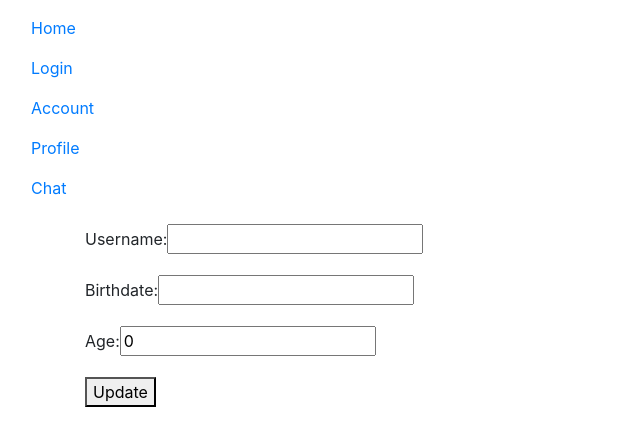
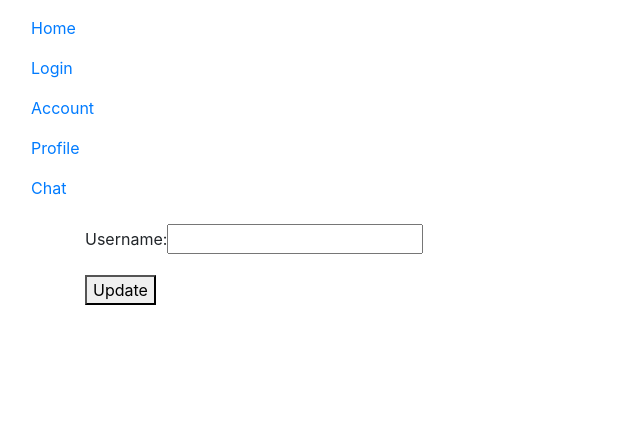
Before and after one commit to Bobob3/Assignment2, an Angular app: page /account in a window 1280 px wide. Shown: the top 446 px of the page, without its empty margins (0-640 px from the left). Built offline with nearby package versions, Linux system fonts and the light colour scheme.

Commit message:
Assignment added chat service

```diff
--- a/src/app/account/account.component.html
+++ b/src/app/account/account.component.html
@@ -12,14 +12,6 @@
             <label for="username">Username: </label>
             <input type="text" [(ngModel)]="username" name="username" value="{{username}}">
         </div>
-        <div class="form-group">
-            <label for="birthdate">Birthdate: </label>
-            <input type="text" [(ngModel)]="birthdate" name="birthdate" value="{{birthdate}}">
-        </div>
-        <div class="form-group">
-            <label for="age">Age: </label>
-            <input type="number" [(ngModel)]="age" name="age" value="{{age}}">
-        </div>
         <button (click)="updateprofile()" type="submit">Update</button>
     </form>
 
--- a/src/app/account/account.component.ts
+++ b/src/app/account/account.component.ts
@@ -10,8 +10,6 @@ import { User } from '../user';
 export class AccountComponent implements OnInit {
   currentUser:User;
   username:string = "";
-  age:number = 0;
-  birthdate:string = "";
   email:string = "";
   constructor(private router: Router) { }
 
@@ -20,14 +18,12 @@ export class AccountComponent implements OnInit {
     if(this.currentUser != null){
       console.log(this.currentUser);
       this.username = this.currentUser.username;
-      this.age = this.currentUser.age;
-      this.birthdate = this.currentUser.birthdate;
     }
 
 
   }
   updateprofile(){
-    this.currentUser = new User(this.username, this.birthdate, this.age);
+    this.currentUser = new User(this.username);
     sessionStorage.setItem('currentUser',JSON.stringify(this.currentUser));
     this.router.navigate(['/profile']);
   }
--- a/src/app/chat/chat.component.ts
+++ b/src/app/chat/chat.component.ts
@@ -39,7 +39,7 @@ export class ChatComponent implements OnInit {
       this.router.navigate(['/login']);
     }
   }
-  public chat(){
+  public chat(messageContent){
     if(this.messageContent){
       this.socketService.send(this.newuser.username, this.messageContent);
       this.messageContent=null;
--- a/src/app/login/login.component.ts
+++ b/src/app/login/login.component.ts
@@ -35,7 +35,7 @@ export class LoginComponent implements OnInit {
     this.http.post<User>('http://localhost:3000/api/auth', {email: this.email, password: this.password}).subscribe(
       data=>{
         if(data.valid == true){
-          this.newuser = new User(data.username, data.birthdate,data.age,data.email)
+          this.newuser = new User(data.username, data.email)
           sessionStorage.setItem('currentUser',JSON.stringify(this.newuser));
           this.router.navigate(['/chat']);
         }else{
--- a/src/app/profile/profile.component.html
+++ b/src/app/profile/profile.component.html
@@ -5,8 +5,7 @@
 </head>
 <body>
     <h1>Hello {{username}}</h1>
-    <p>Birthday: {{birthdate}}</p>
-    <p>Age: {{age}}</p>
+
     <button (click)="logout()"class="btn btn-primary">Log Out</button>
 
     <br>
--- a/src/app/profile/profile.component.ts
+++ b/src/app/profile/profile.component.ts
@@ -10,8 +10,6 @@ import { User } from '../user';
 export class ProfileComponent implements OnInit {
   id:number = 0;
   username:string = "";
-  age:number = 0;
-  birthdate:string = "";
   newuser:User;
   constructor(private router:Router) { }
 
@@ -19,8 +17,6 @@ export class ProfileComponent implements OnInit {
     this.newuser = JSON.parse(sessionStorage.getItem('currentUser'));
     if(this.newuser != null){
       this.username = this.newuser.username;
-      this.age = this.newuser.age;
-      this.birthdate = this.newuser.birthdate;
     }else{
       this.router.navigate(['/login']);
     }
@@ -34,8 +30,6 @@ export class ProfileComponent implements OnInit {
     this.newuser = JSON.parse(sessionStorage.getItem('currentUser'));
     if(this.newuser != null){
       this.newuser.username = this.username;
-      this.newuser.age = this.age;
-      this.newuser.birthdate = this.birthdate;
 
       sessionStorage.setItem('currentUser', JSON.stringify(this.newuser));
       this.router.navigate(['/account']);
--- a/src/app/user.ts
+++ b/src/app/user.ts
@@ -1,16 +1,16 @@
 export class User {
     username: string;
-    birthdate: string;
-    age: number;
     email: string;
     pwd:string;
     valid:boolean;
-    constructor(username:string='',birthdate:string='',age:number=0,email:string='', pwd:string='', valid=false){
+    id:number;
+    role:string;
+    constructor(username:string='',email:string='', pwd:string='', valid=false, id:number=0, role:string=''){
         this.username = username;
-        this.birthdate = birthdate;
-        this.age = age;
         this.email = email;
         this.pwd = pwd;
         this.valid = valid;
+        this.id = id;
+        this.role = role;
     }
 }
```
Also changed, not shown: 1 other file (tests, documents, lock files or other folders).
